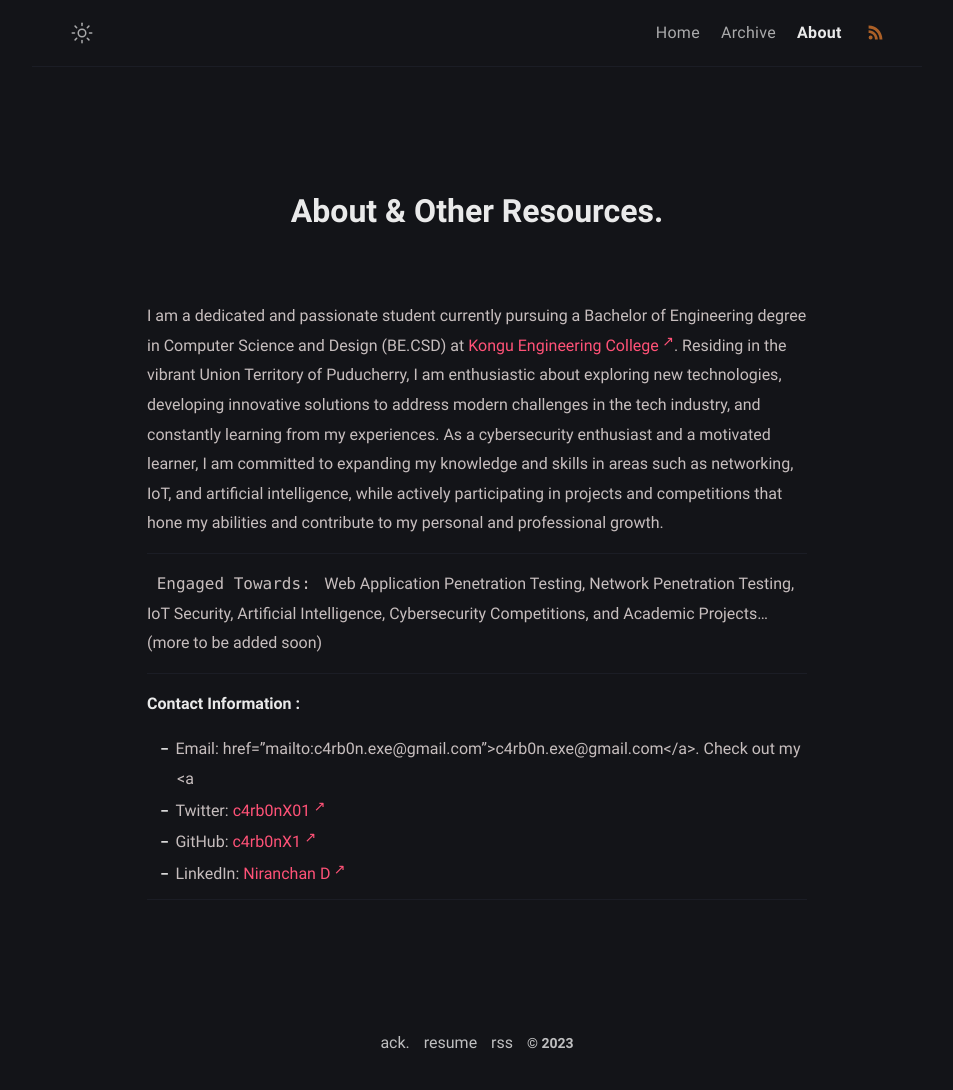
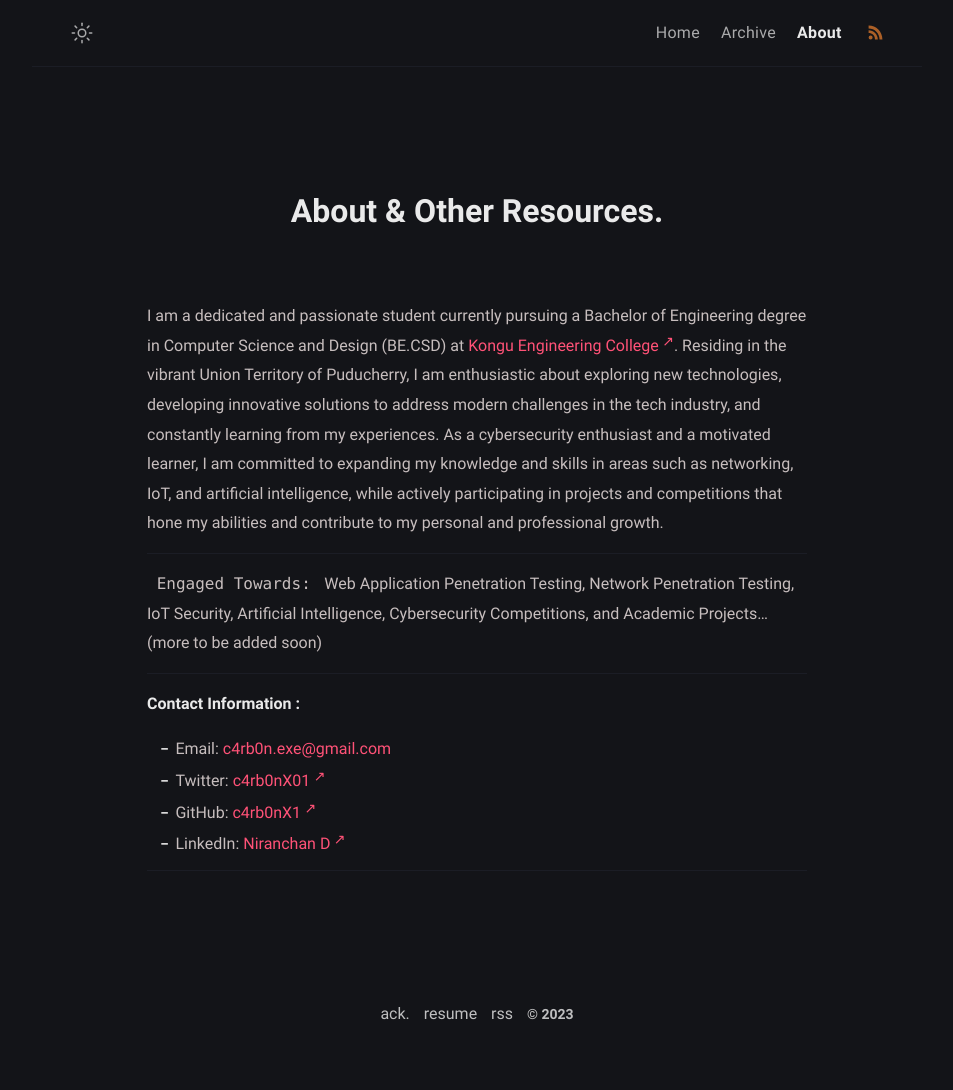
Before and after one commit to c4rb0nX01/c4rb0n.github.io, a Jekyll site: the page built from about.md, in a window 1280 px wide. Shown: the whole page, without its empty margins (163-1116 px from the left). Built offline with Jekyll 4.4.1, drawn with Linux system fonts in a browser that asks for light colours; after the commit the page ends 1060 px from its top, so only the background shows below that.

Commit message:
Update about.md

```diff
--- a/about.md
+++ b/about.md
@@ -16,7 +16,7 @@ Web Application Penetration Testing, Network Penetration Testing, IoT Security,
 
 **Contact Information :**
 
-- Email: href="mailto:c4rb0n.exe@gmail.com">c4rb0n.exe@gmail.com</a>. Check out my <a
+- Email: <a href="mailto:c4rb0n.exe@gmail.com">c4rb0n.exe@gmail.com </a>
 - Twitter: <a href="https://twitter.com/c4rb0nX01" target="_blank" rel="noopener">c4rb0nX01</a>
 - GitHub: <a href="https://github.com/c4rb0nX1/" target="_blank" rel="noopener">c4rb0nX1</a>
 - LinkedIn: <a href="https://www.linkedin.com/in/niranchan-d-a900b2225/" target="_blank" rel="noopener">Niranchan D</a>
```
